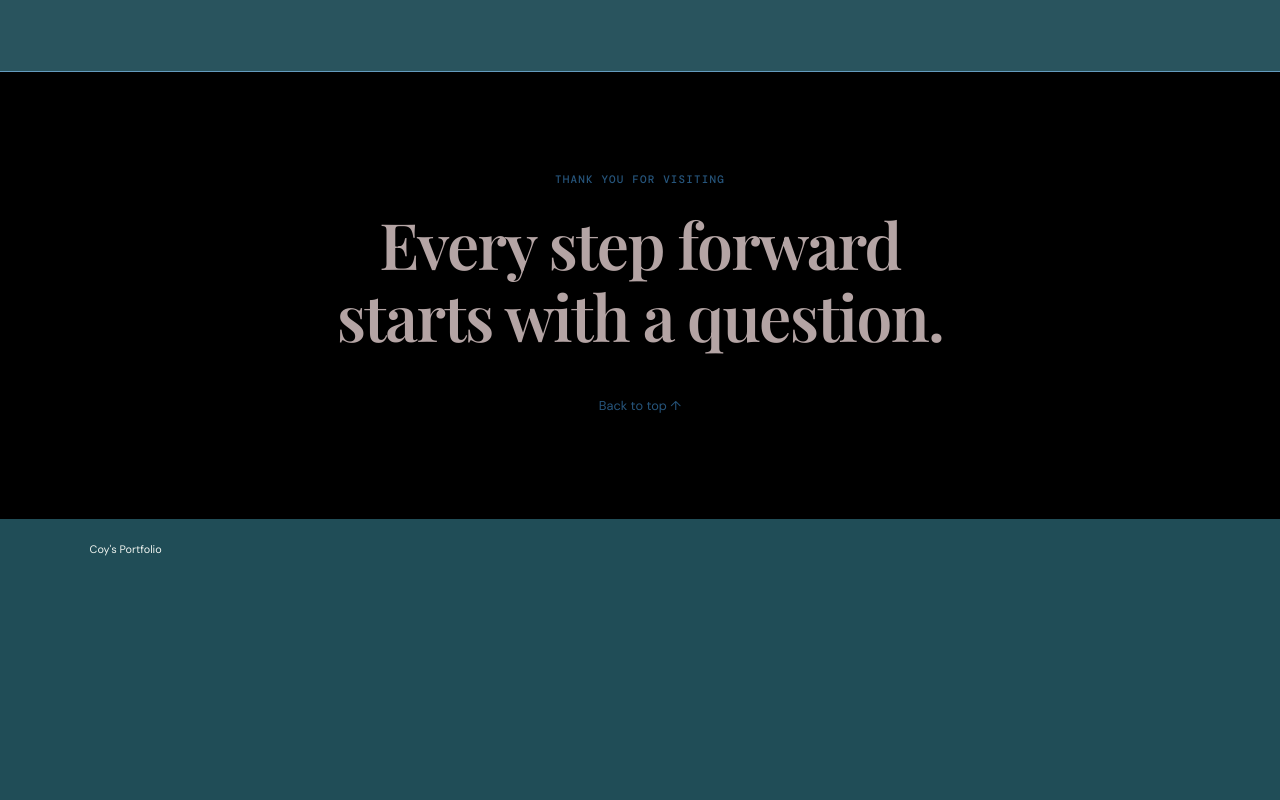
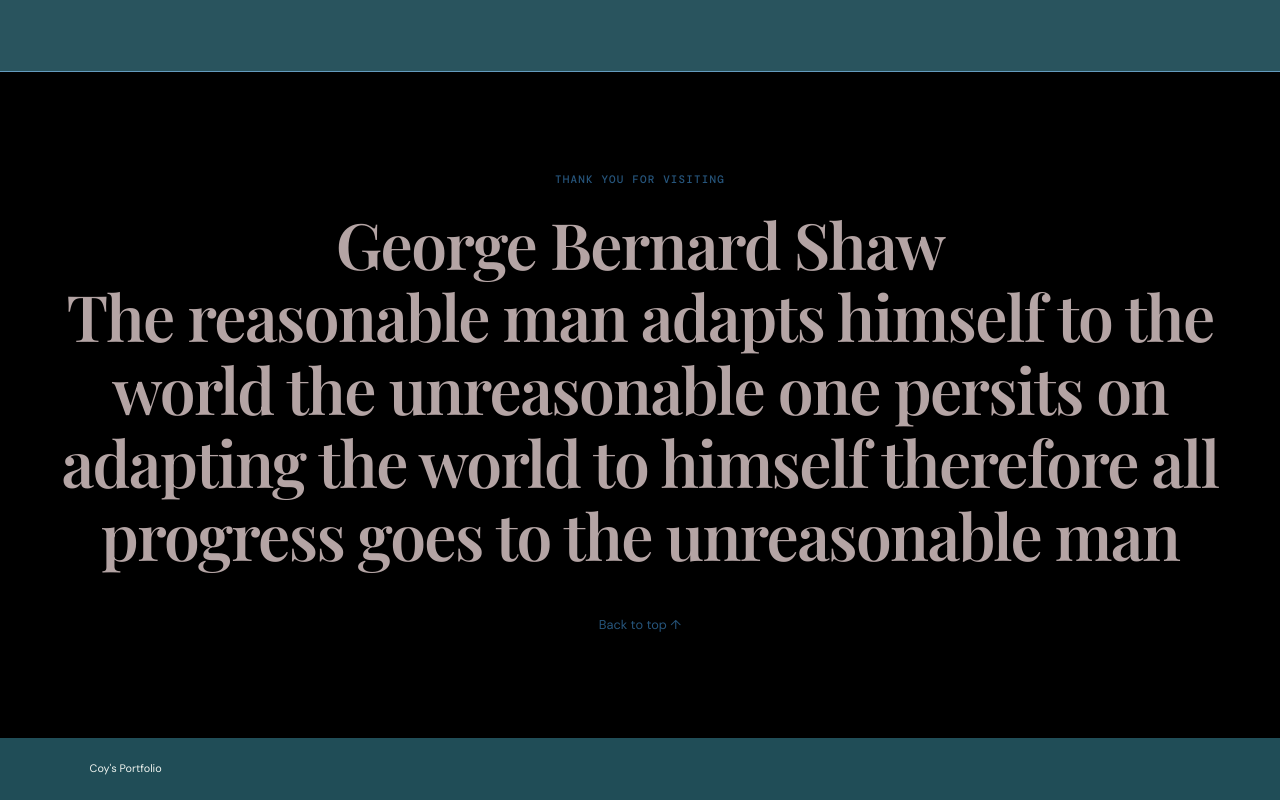
Before and after one commit to Coy369/Coy369.github.io, a plain HTML site: page index.html in a window 1280 px wide. Shown: the part 4314-5114 px from the top of the page. Before the commit the page ends 4895 px from the top, so only its background shows below. Drawn offline with nearby package versions, Linux system fonts and the light colour scheme.

Commit message:
Update index.html

```diff
--- a/index.html
+++ b/index.html
@@ -87,7 +87,7 @@
         </div>
       </div>
     </section>
-    <section class="closing"><p class="eyebrow">THANK YOU FOR VISITING</p><h2>Every step forward<br>starts with a question.</h2><a href="#home">Back to top ↑</a></section>
+    <section class="closing"><p class="eyebrow">THANK YOU FOR VISITING</p><h2>George Bernard Shaw<br>The reasonable man adapts himself to the world the unreasonable one persits on adapting the world to himself therefore all progress goes to the unreasonable man</h2><a href="#home">Back to top ↑</a></section>
   </main>
   <footer><span>Coy's Portfolio</span>
 </body>
```
